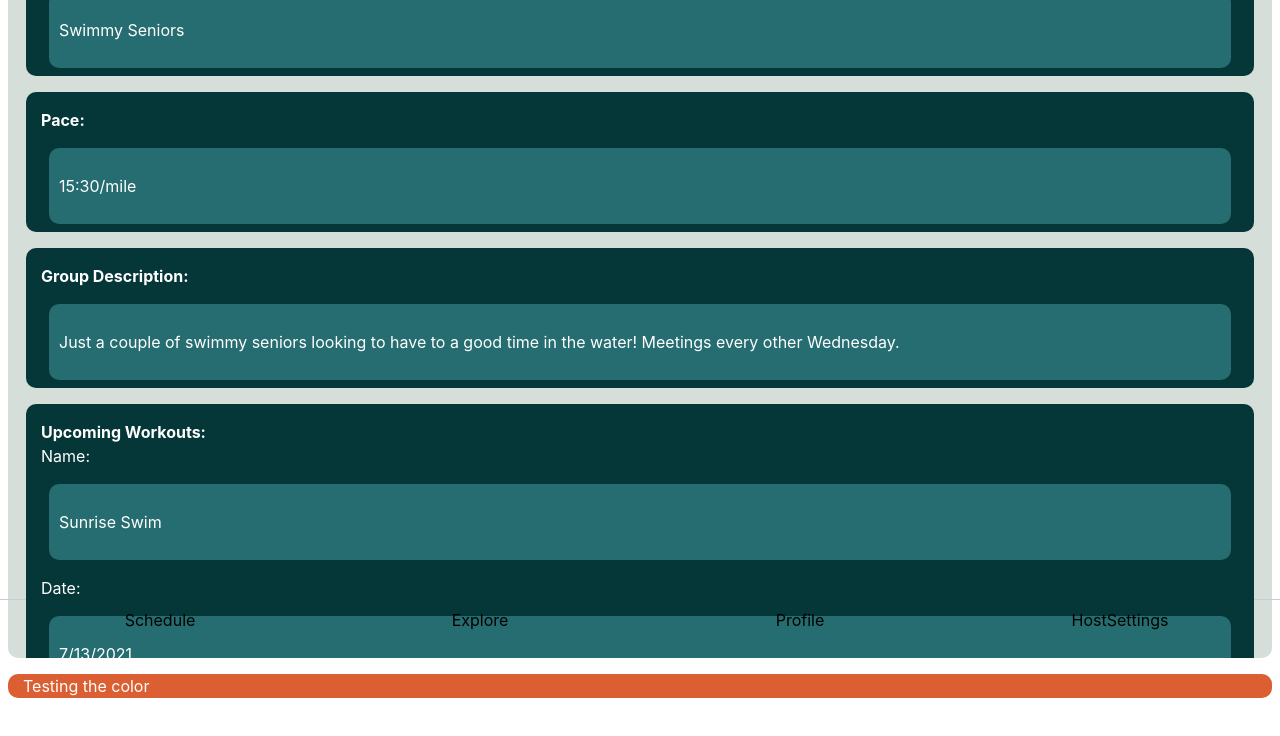
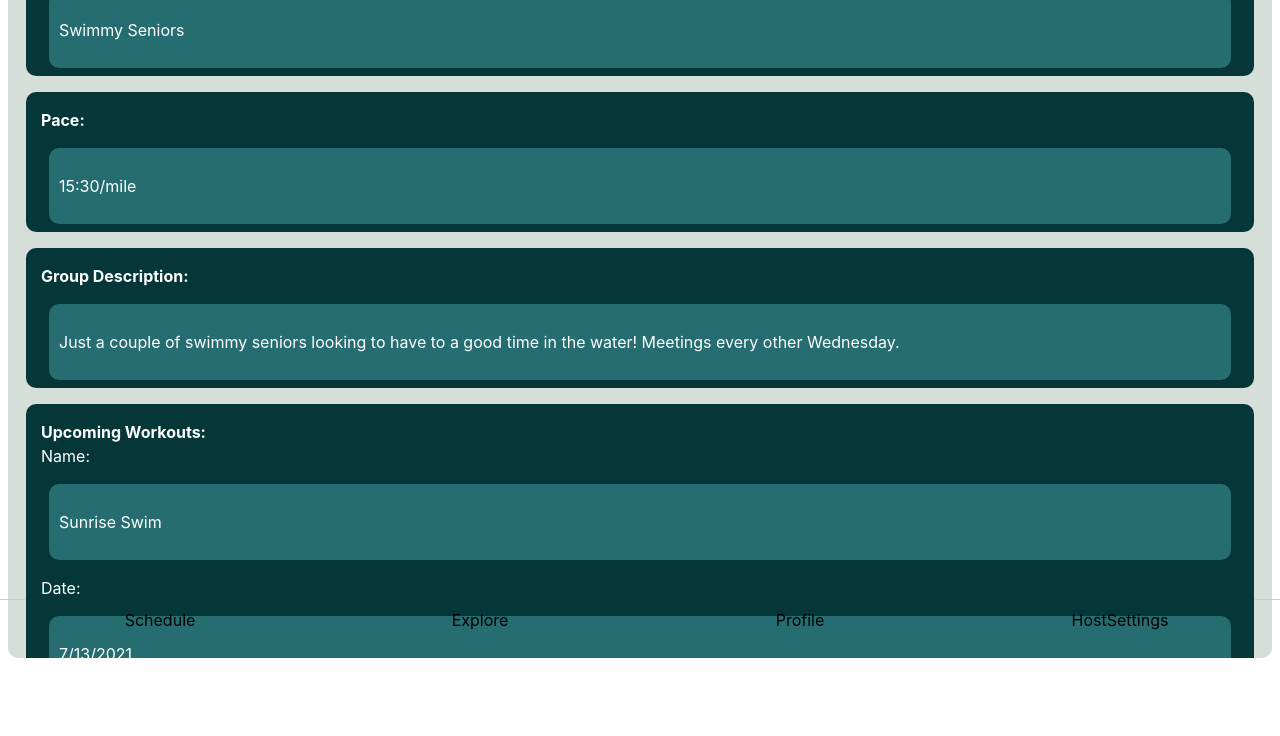
Before and after one commit to hopkinstechnocrats/fether, a React (Create React App) app: page / in a window 1280 px wide. Both pictures are taken after a click on the item "HostSettings". Shown: the part 142-878 px from the top of the page. Built offline with nearby package versions, Linux system fonts and the light colour scheme.

Commit message:
HostSettings

```diff
--- a/src/components/HostSettings.js
+++ b/src/components/HostSettings.js
@@ -48,10 +48,11 @@ function HostSettings() {
                     <p>4135 W Lake Harriet Pkwy</p>
                 </RoundBox>
                 </RoundBox>
+                <RoundBox color="lightOrange">
+                  <p>Testing the color</p>
+                </RoundBox>
         </RoundBox>
-        <RoundBox color="lightOrange">
-        <p>Testing the color</p>
-        </RoundBox>
+
     </div>
     );
 }
```
